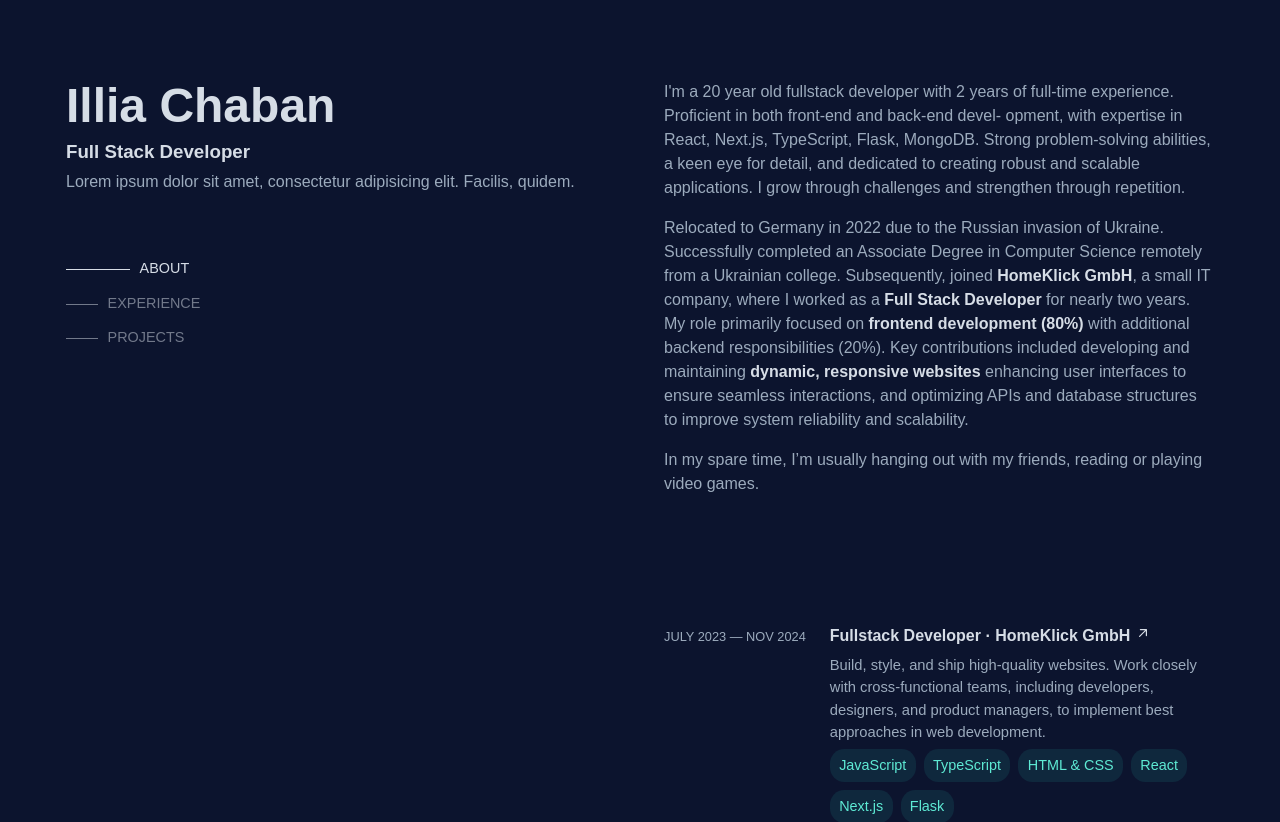
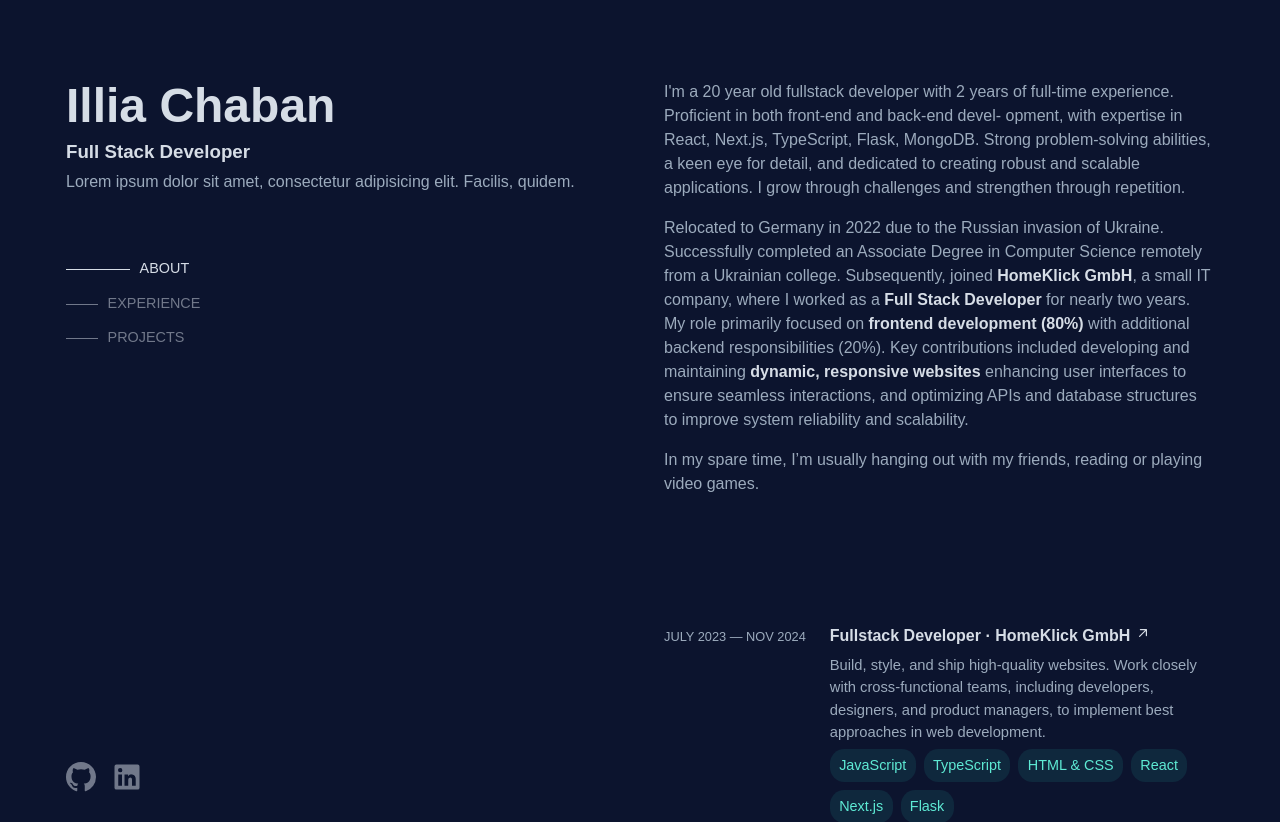
Before and after one commit to Illmix/illia-chaban, a React (Vite) app: page / in a window 1280 px wide. Shown: the top 822 px of the page. Built offline with nearby package versions, Linux system fonts and the light colour scheme.

Commit message:
make left side fixed

```diff
--- a/src/App.css
+++ b/src/App.css
@@ -14,10 +14,12 @@
     padding: 5rem 0;
 }
 
-.left-side {
-    min-height: 100svh;
+.left-side-wrapper {
+    display: flex;
+    flex-direction: column;
     justify-content: space-between;
-    position: sticky;
+    height: 89svh;
+    position: fixed;
 }
 
 .right-side {
--- a/src/sections/left-side/LeftSide.tsx
+++ b/src/sections/left-side/LeftSide.tsx
@@ -7,7 +7,9 @@ interface LeftSideProps {
 const LeftSide = ({children}: LeftSideProps) => {
     return (
         <div className="left-side">
-            {children}
+            <div className="left-side-wrapper">
+                {children}
+            </div>
         </div>
     );
 };
```
